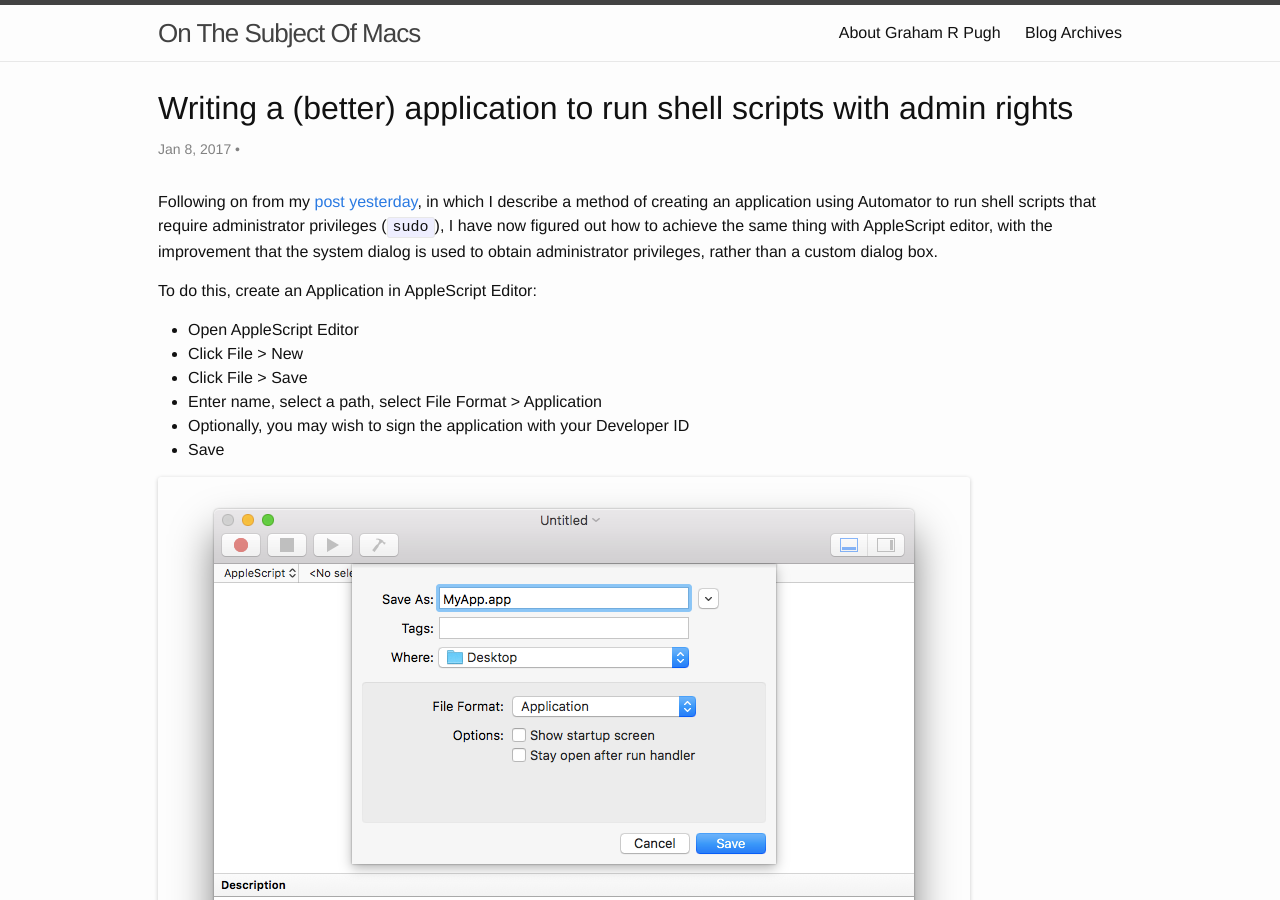
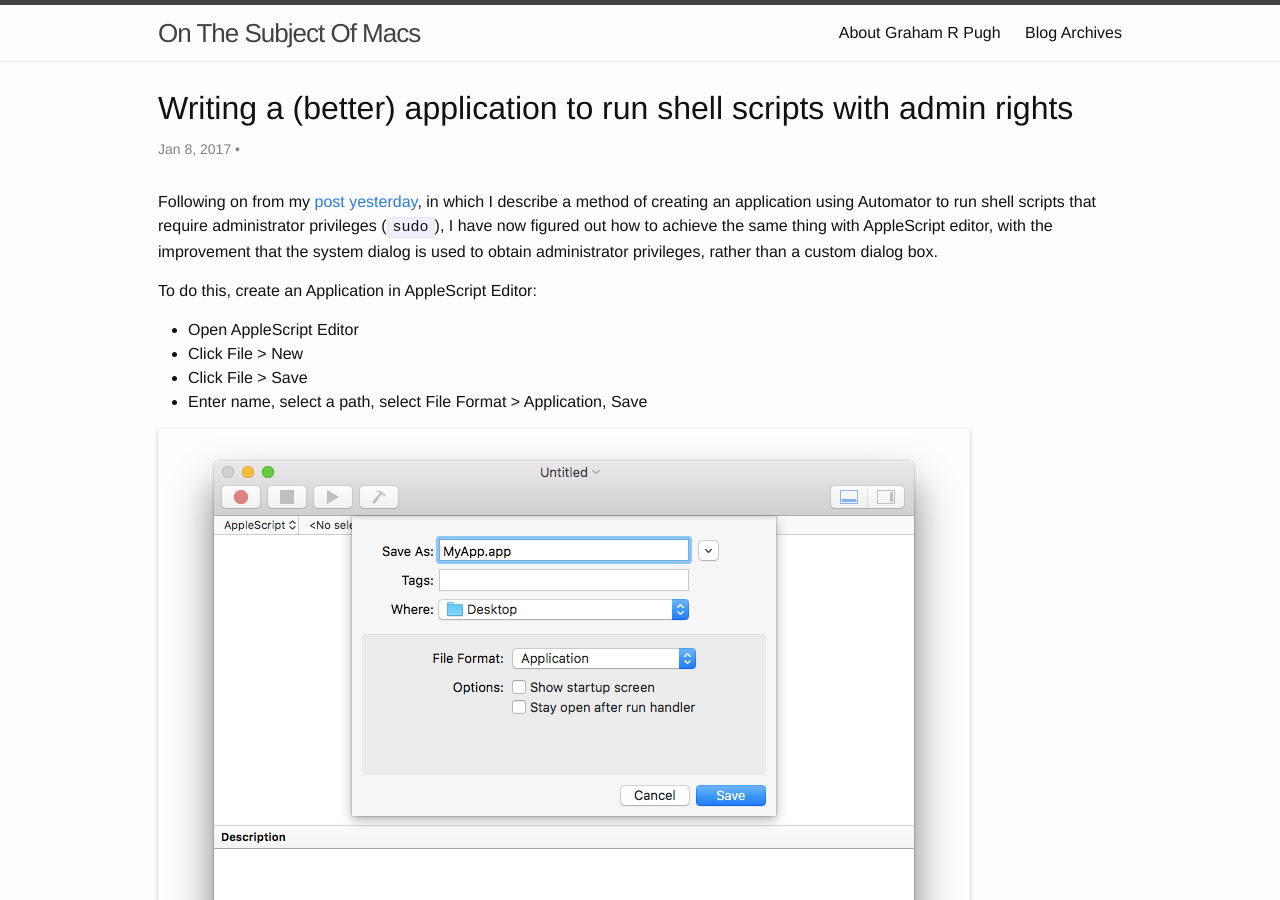
Before and after one commit to grahampugh/grahampugh.github.io, a Jekyll site: the page built from _posts/2017-01-08-better-application-to-run-shell-scripts-with-admin-rights.md, in a window 1280 px wide and 900 px high. Built offline with Jekyll 4.4.1, drawn with Linux system fonts in a browser that asks for light colours; comment, search, counter and statistics services are not loaded.

Commit message:
slight amendment to 2017-01-08

```diff
--- a/_posts/2017-01-08-better-application-to-run-shell-scripts-with-admin-rights.md
+++ b/_posts/2017-01-08-better-application-to-run-shell-scripts-with-admin-rights.md
@@ -11,9 +11,7 @@
   * Open AppleScript Editor
   * Click File > New
   * Click File > Save
-  * Enter name, select a path, select File Format > Application
-  * Optionally, you may wish to sign the application with your Developer ID
-  * Save
+  * Enter name, select a path, select File Format > Application, Save
 
 ![img-1]
 
```
